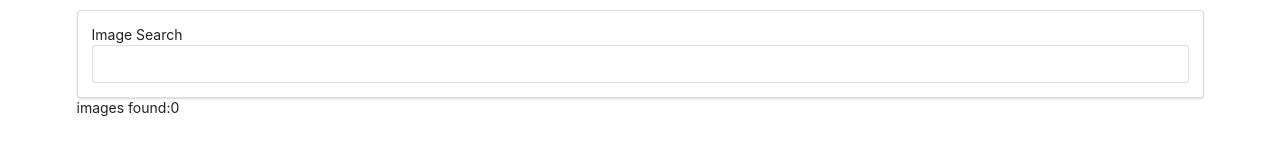
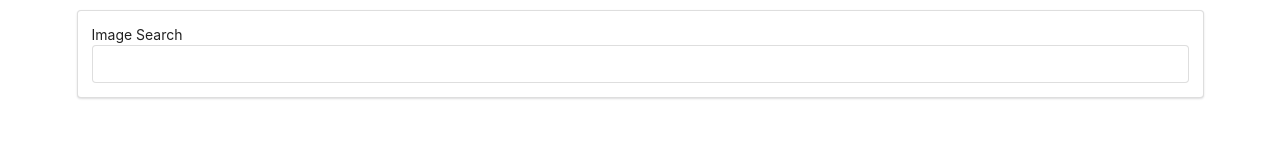
Before and after one commit to NickCelaya/Pics-Collage, a React (Create React App) app: page / in a window 1280 px wide. Shown: the top 168 px of the page. Built offline with nearby package versions, Linux system fonts and the light colour scheme.

Commit message:
Added image list component which renders a list of data from the unsplash api

```diff
--- a/src/App.js
+++ b/src/App.js
@@ -1,6 +1,7 @@
 import React, { Component } from 'react';
+import unsplashApiBaseUrl from './api/UnsplashApi';
 import SearchBar from './components/SearchBar';
-import unsplashApiBaseUrl from './api/UnsplashApi';
+import ImageList from './components/ImageList';
 import './App.css';
 
 class App extends Component {
@@ -11,16 +12,17 @@
 		const response = await unsplashApiBaseUrl.get(`search/photos`, {
 			params: { query: userInput },
 		});
-		console.log(response.data.results, 'im the response');
+		// console.log(response.data.results, 'im the response');
 		this.setState({ images: response.data.results });
-		console.log(this.state.images, 'im state with images');
-		console.log(userInput);
+		// console.log(this.state.images, 'im state with images');
+		console.log(response, 'response');
 	};
 	render() {
 		return (
 			<div className='ui container' style={{ marginTop: '10px' }}>
 				<SearchBar onSubmit={this.onSearchSubmit} />
-				images found:{this.state.images.length}
+				<ImageList images={this.state.images} />
+				{/* images found:{this.state.images.length} */}
 			</div>
 		);
 	}
--- /dev/null
+++ b/src/components/ImageList.js
@@ -0,0 +1,11 @@
+import React from 'react';
+
+//passing images from app state as props to ImageList component then map over props and render the props
+const ImageList = (props) => {
+	const images = props.images.map((element) => {
+		return <img alt='images' src={element.urls.regular} />;
+	});
+	return <div>{images}</div>;
+};
+
+export default ImageList;
```
